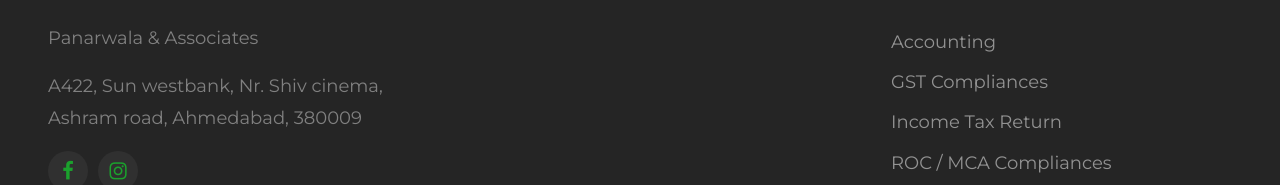
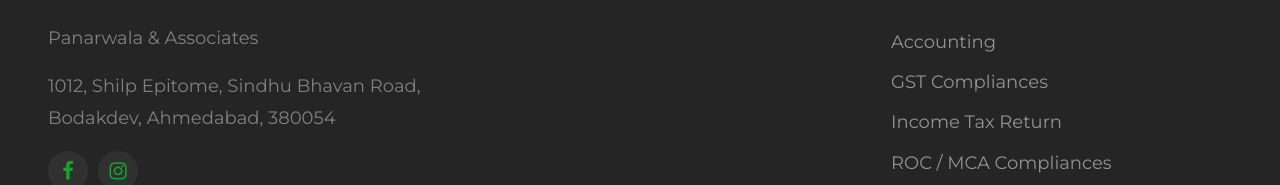
Before and after one commit to riyazpanarwala/tufelweb, a React (Vite) app: page / in a window 1280 px wide. Shown: the part 853-1038 px from the top of the page. Built offline with nearby package versions, Linux system fonts and the light colour scheme.

Commit message:
Addressh changed

```diff
--- a/index.html
+++ b/index.html
@@ -4,6 +4,11 @@
     <meta charset="UTF-8" />
     <link rel="icon" type="image/svg+xml" href="/vite.svg" />
     <meta name="viewport" content="width=device-width, initial-scale=1, shrink-to-fit=no">
+    <meta name="keywords" content="Accounting, Income tax, Incometax return, GST, Agreement Drafting, ROC, Book keeping" />
+    <meta
+      name="description"
+      content="Panarwala & Associates is best Tax consulting and Preparation services"
+    />
     <title>Panarwala & associates</title>
     <link href="https://fonts.googleapis.com/css?family=Montserrat:200,300,400,500,600,700,800&display=swap" rel="stylesheet">
     <link
--- a/src/App.jsx
+++ b/src/App.jsx
@@ -164,7 +164,7 @@
                     <div className="col-md-4 mb-md-0 mb-4">
                       <h2 className="footer-heading">About us</h2>
                       <p>Panarwala & Associates</p>
-                      <p>A422, Sun westbank, Nr. Shiv cinema, Ashram road, Ahmedabad, 380009</p>
+                      <p>1012, Shilp Epitome, Sindhu Bhavan Road, Bodakdev, Ahmedabad, 380054</p>
                       <ul className="ftco-footer-social p-0">
                         <li><a href="https://www.facebook.com/profile.php?id=61555952280720" data-toggle="tooltip" data-placement="top" title="Facebook"><span className="fa fa-facebook" /></a></li>
                         <li><a href="https://www.instagram.com/panarwala_associates/" data-toggle="tooltip" data-placement="top" title="Instagram"><span className="fa fa-instagram" /></a></li>
```
